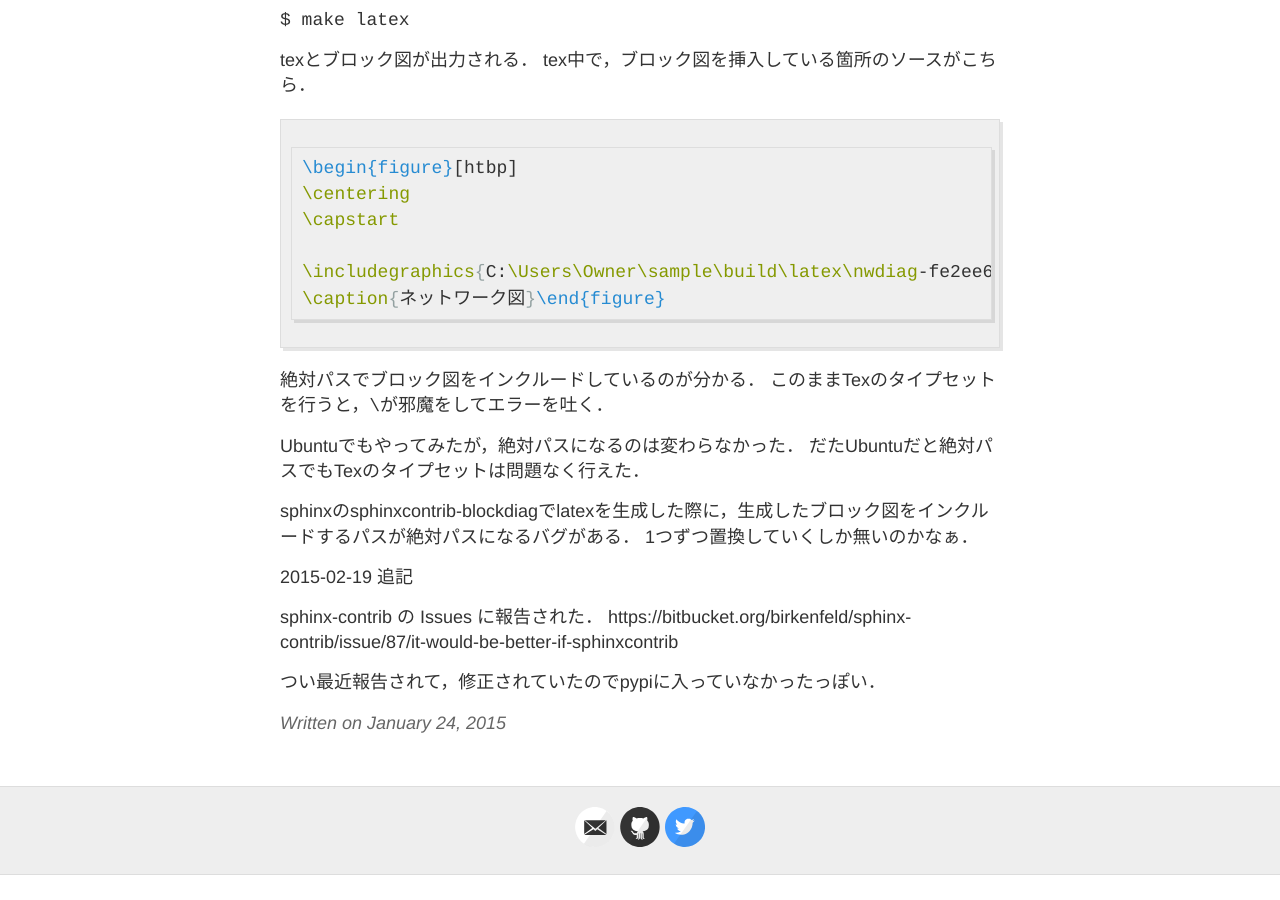
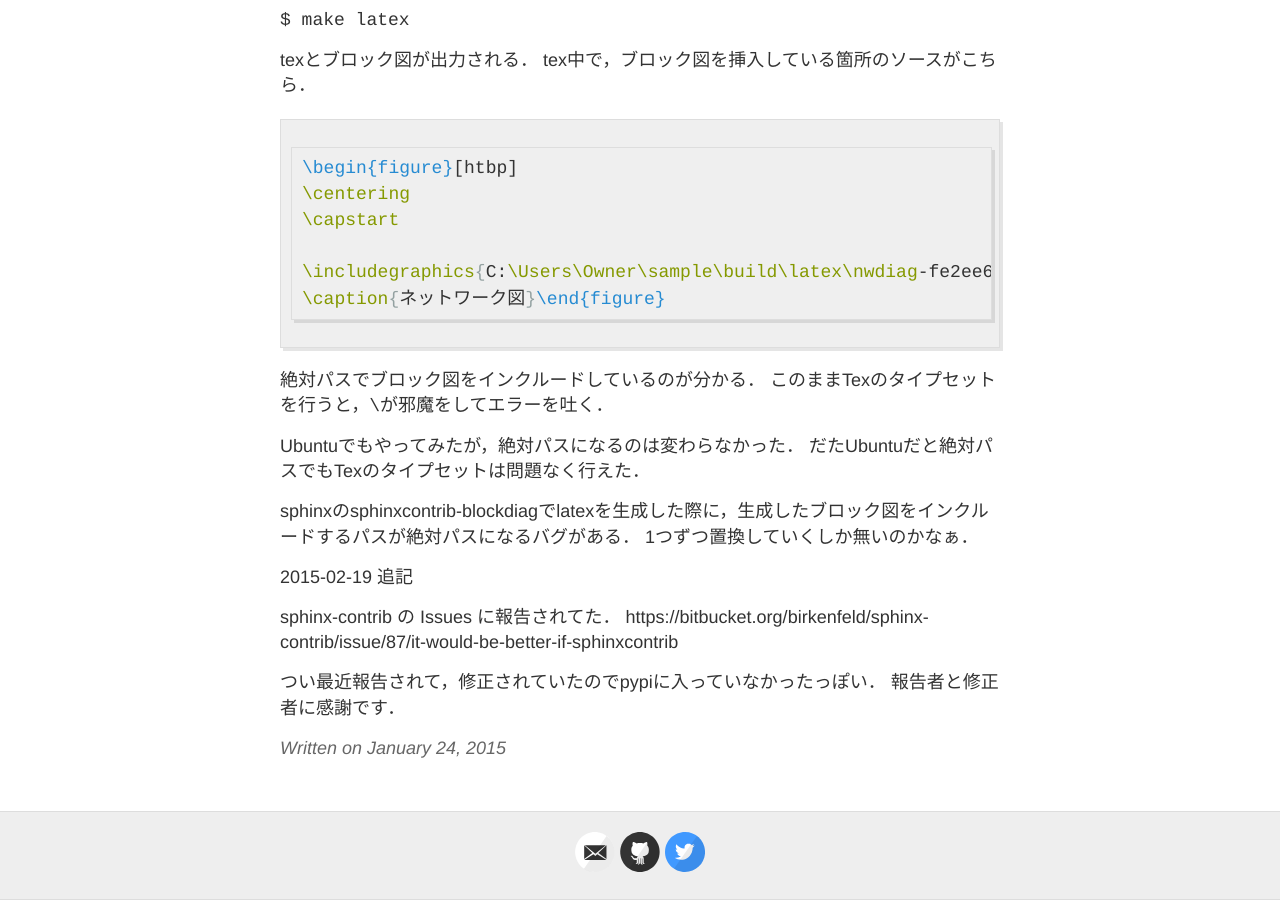
Before and after one commit to Selene-Misso/Selene-Misso.github.io, a Jekyll site: the page built from _posts/2015-01-24-sphinx.md, in a window 1280 px wide and 900 px high, scrolled down 840 px. Built offline with Jekyll 4.4.1, drawn with Linux system fonts in a browser that asks for light colours; Markdown is read by kramdown in place of the engine named in the settings; before the commit the page ends 1715 px from its top, so only the background shows below that.

Commit message:
Update 2015-01-24-sphinx.md

```diff
--- a/_posts/2015-01-24-sphinx.md
+++ b/_posts/2015-01-24-sphinx.md
@@ -56,7 +56,8 @@ sphinxのsphinxcontrib-blockdiagでlatexを生成した際に，生成したブ
 
 2015-02-19 追記
 
-sphinx-contrib の Issues に報告された．
+sphinx-contrib の Issues に報告されてた．
 https://bitbucket.org/birkenfeld/sphinx-contrib/issue/87/it-would-be-better-if-sphinxcontrib
 
 つい最近報告されて，修正されていたのでpypiに入っていなかったっぽい．
+報告者と修正者に感謝です．
```
